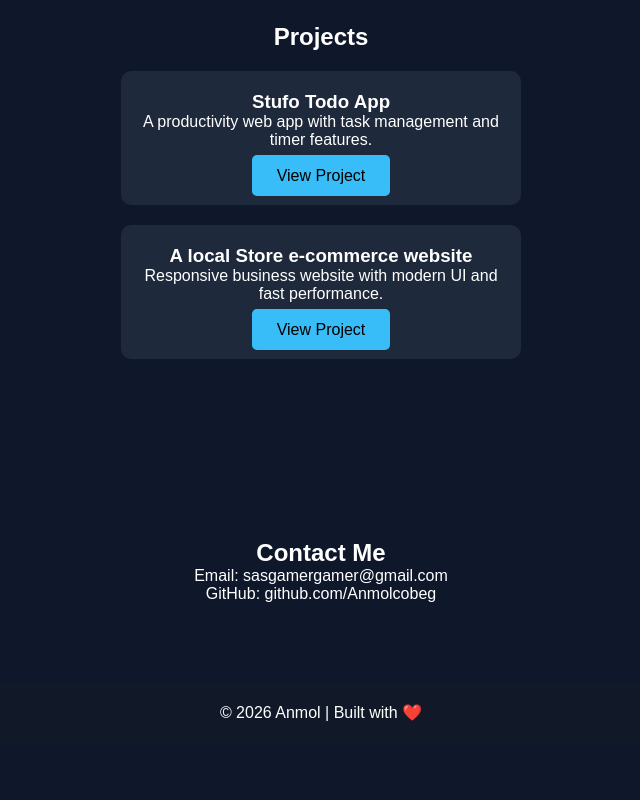
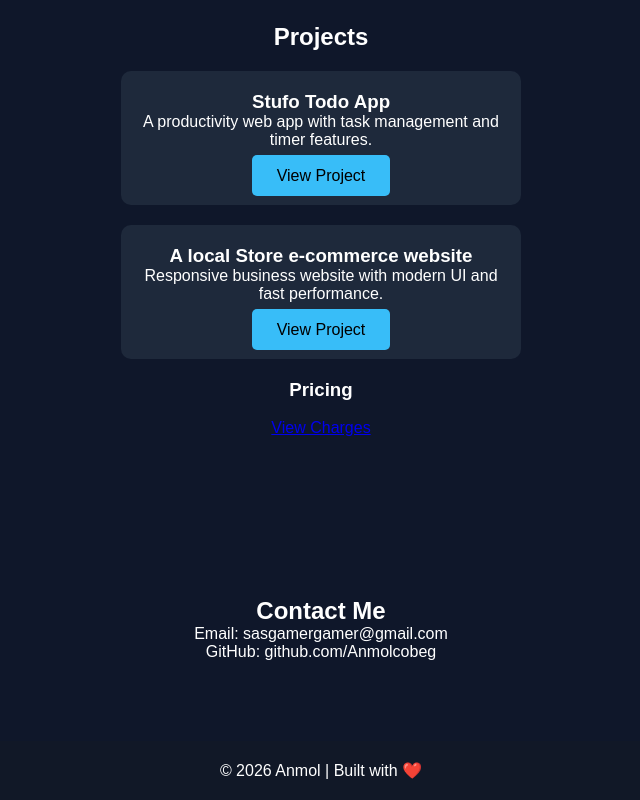
Before and after one commit to Anmolcobeg/portfolio, a plain HTML site: page index.html in a window 1280 px wide. Shown: the part 951-1751 px from the top of the page, without its empty margins (319-959 px from the left). Before the commit the page ends 1693 px from the top, so only its background shows below. Drawn offline with Linux system fonts and the light colour scheme.

Commit message:
Update index.html

```diff
--- a/index.html
+++ b/index.html
@@ -61,6 +61,11 @@
     <br>
     <a href="https://14starstraders.github.io/14-STARS-TRADERS.IN/" target="_blank" class="btn">View Project</a>
   </div>
+  <div>
+    <h3>Pricing</h3>
+<br>
+    <a href="Anmol_Web_Development_Charges_Final.pdf">View Charges</a>
+  </div>
 
 </section>
 
@@ -76,4 +81,5 @@
 
 <script src="script.js"></script>
 </body>
+
 </html>
```
